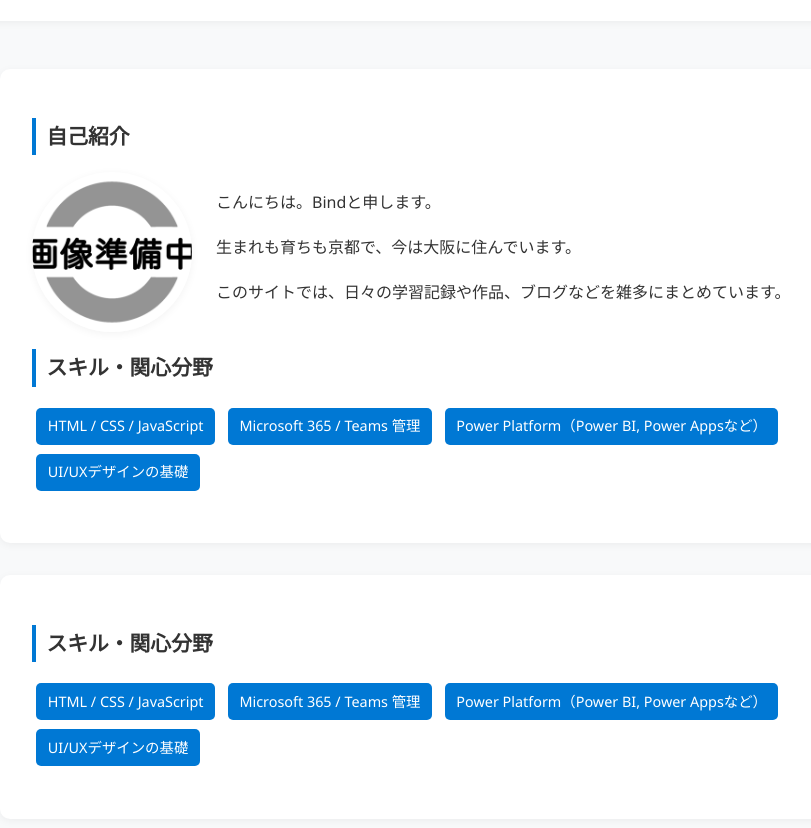
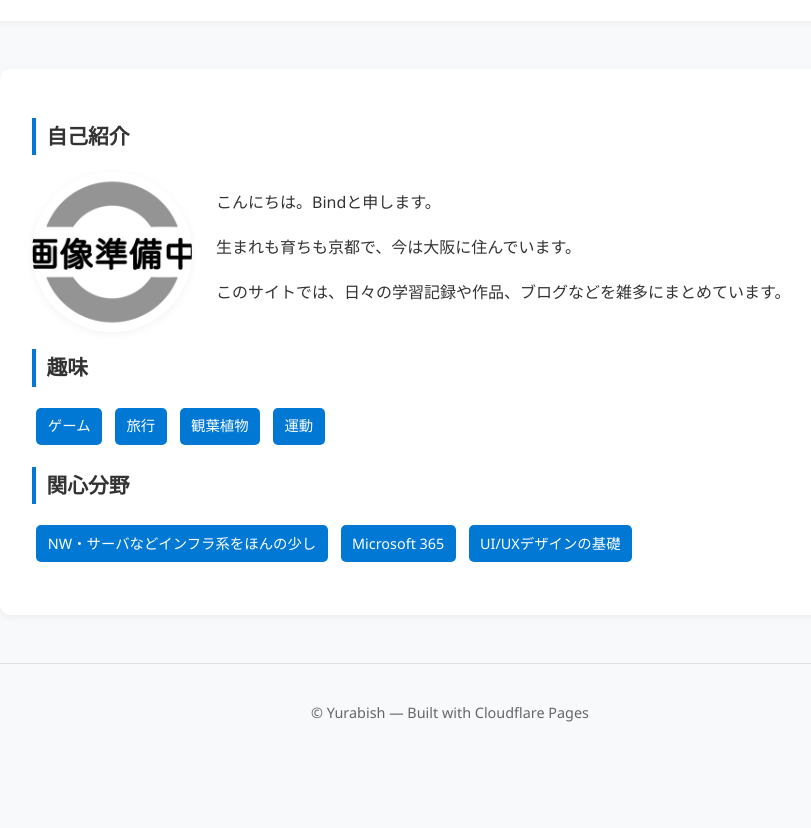
Before and after one commit to Ryusuke-Shibata/yurabish-site, a plain HTML site: page about.html in a window 1280 px wide. Shown: the part 124-952 px from the top of the page, without its empty margins (190-1001 px from the left). After the commit the page ends 886 px from the top, so only its background shows below. Drawn offline with Linux system fonts and the light colour scheme; files whose address does not match are found by name.

Commit message:
Update about.html

```diff
--- a/about.html
+++ b/about.html
@@ -21,28 +21,19 @@
           <p>このサイトでは、日々の学習記録や作品、ブログなどを雑多にまとめています。</p>
         </div>
       </div>
-      <h2>スキル・関心分野</h2>
+      <h2>趣味</h2>
       <ul class="skills">
-        <li>HTML / CSS / JavaScript</li>
-        <li>Microsoft 365 / Teams 管理</li>
-        <li>Power Platform（Power BI, Power Appsなど）</li>
+        <li>ゲーム</li>
+        <li>旅行</li>
+        <li>観葉植物</li>
+        <li>運動</li>
+      </ul>
+      <h2>関心分野</h2>
+      <ul class="skills">
+        <li>NW・サーバなどインフラ系をほんの少し</li>
+        <li>Microsoft 365</li>
         <li>UI/UXデザインの基礎</li>
       </ul>
-    </section>
-
-    <section>
-      <h2>スキル・関心分野</h2>
-      <ul class="skills">
-        <li>HTML / CSS / JavaScript</li>
-        <li>Microsoft 365 / Teams 管理</li>
-        <li>Power Platform（Power BI, Power Appsなど）</li>
-        <li>UI/UXデザインの基礎</li>
-      </ul>
-    </section>
-
-    <section>
-      <h2>このサイトについて</h2>
-      <p>このサイトは個人の学習や趣味をまとめた場所です。雑多な内容ですが、学んだこと・試したことを自由に記録しています。</p>
     </section>
   </main>
 
```
